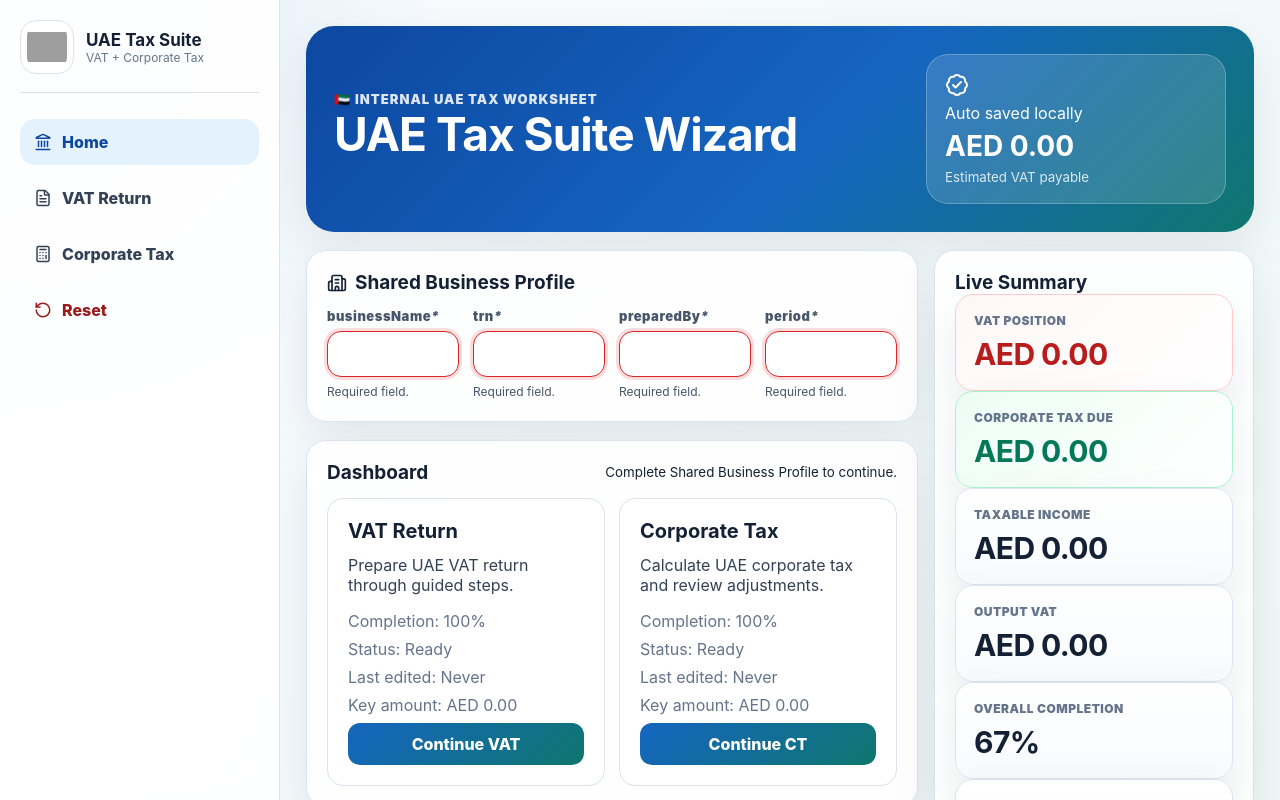
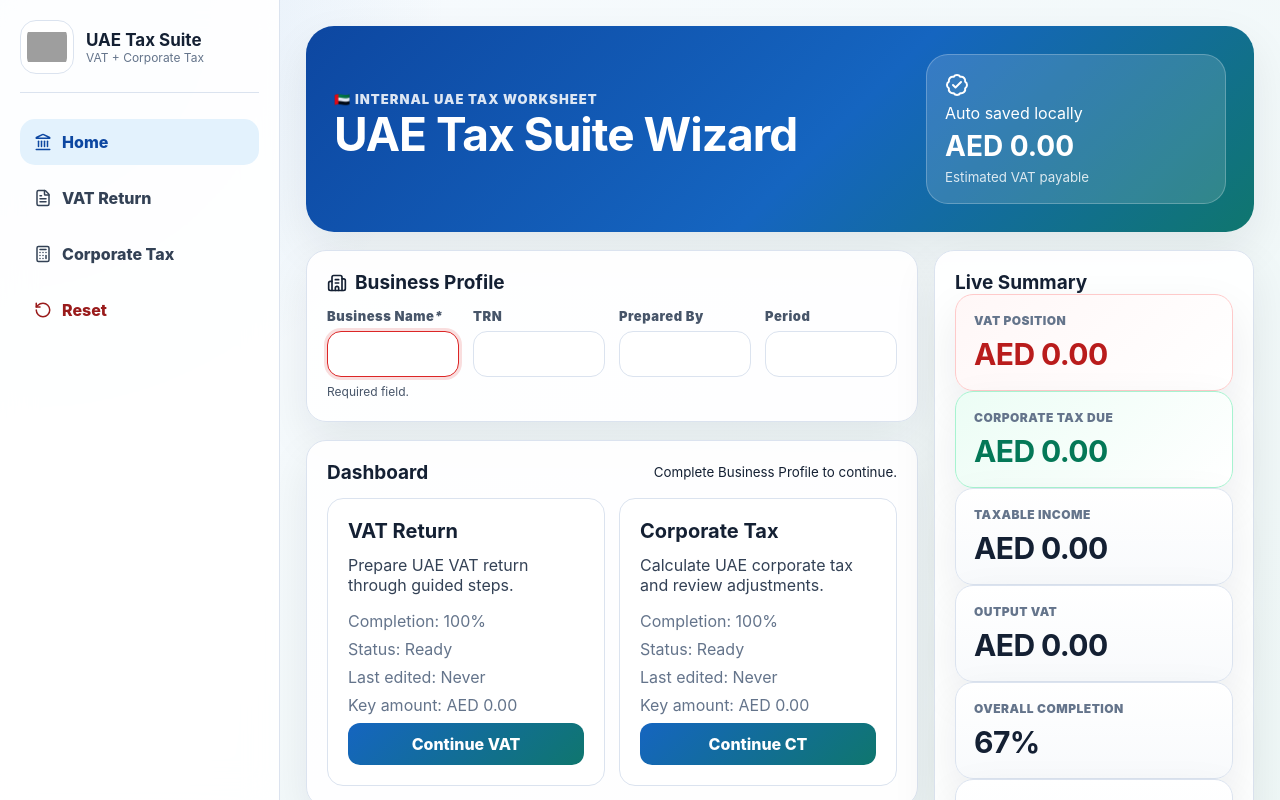
Before and after one commit to aimzworld007/FTA-VAT-TAX-Calculator, a React (Vite) app: page / in a window 1280 px wide. Shown: the top 800 px of the page. Built offline with nearby package versions, Linux system fonts and the light colour scheme; grey boxes are pictures that could not be loaded.

Commit message:
Update business profile labels and optional fields

```diff
--- a/src/main.jsx
+++ b/src/main.jsx
@@ -14,7 +14,13 @@ const FTA_LOGO = 'https://eservices.tax.gov.ae/sap/public/bc/ui2/zmcf_fmca_publi
 const VAT_DEFAULT = { emirate: '1c', mode: VAT_RULES_2026.defaultMode, zeroRated: 0, exemptSales: 0, salesAdjustmentVat: 0, expenseAdjustmentVat: 0, notes: '', months: [{ month: '', sales: 0, purchases: 0, expenses: 0 }, { month: '', sales: 0, purchases: 0, expenses: 0 }, { month: '', sales: 0, purchases: 0, expenses: 0 }] };
 const CT_DEFAULT = { fyStart: '2026-01-01', fyEnd: '2026-12-31', entityType: 'Mainland / Normal UAE Business', smallBusinessRelief: 'no', revenue: 0, cost: 0, deductible: 0, nonDeductible: 0, exemptIncome: 0, loss: 0, notes: '' };
 
-const reqProfile = ['businessName', 'trn', 'preparedBy', 'period'];
+const reqProfile = ['businessName'];
+const profileFields = [
+  { key: 'businessName', label: 'Business Name', required: true },
+  { key: 'trn', label: 'TRN', required: false },
+  { key: 'preparedBy', label: 'Prepared By', required: false },
+  { key: 'period', label: 'Period', required: false },
+];
 const reqVatStep1 = ['emirate', 'mode'];
 const reqCtStep2 = ['revenue', 'cost', 'deductible'];
 
@@ -39,10 +45,10 @@ function App() {
   const setCtTracked = (v) => { setCt(v); touch('ctEditedAt'); };
 
   const completion = useMemo(() => {
-    const p = reqProfile.filter((k) => String(profile[k] || '').trim()).length;
+    const p = profileFields.filter((f) => String(profile[f.key] || '').trim()).length;
     const vatInputs = [vat.zeroRated, vat.exemptSales, vat.salesAdjustmentVat, vat.expenseAdjustmentVat, ...vat.months.flatMap((m) => [m.sales, m.purchases, m.expenses])].filter((v) => String(v ?? '').trim() !== '').length;
     const ctInputs = [ct.revenue, ct.cost, ct.deductible, ct.nonDeductible, ct.exemptIncome, ct.loss].filter((v) => String(v ?? '').trim() !== '').length;
-    return { profile: Math.round((p / 4) * 100), vat: Math.round((vatInputs / 13) * 100), ct: Math.round((ctInputs / 6) * 100) };
+    return { profile: Math.round((p / profileFields.length) * 100), vat: Math.round((vatInputs / 13) * 100), ct: Math.round((ctInputs / 6) * 100) };
   }, [profile, vat, ct]);
 
   const openWizard = (type) => setActiveTab(type);
@@ -70,7 +76,7 @@ const getStatus = (pct) => (pct === 0 ? 'Not Started' : pct === 100 ? 'Ready' :
 const TaxSelectionCards = ({ completion, meta, vatResult, ctResult, onSelect, canSelect }) => <div className="selector-grid">{[
   { key: 'vat', title: 'VAT Return', desc: 'Prepare UAE VAT return through guided steps.', pct: completion.vat, edited: meta.vatEditedAt, amount: money(vatResult.netVat), cta: completion.vat ? 'Continue VAT' : 'Start VAT' },
   { key: 'ct', title: 'Corporate Tax', desc: 'Calculate UAE corporate tax and review adjustments.', pct: completion.ct, edited: meta.ctEditedAt, amount: money(ctResult.taxDue), cta: completion.ct ? 'Continue CT' : 'Start CT' },
-].map((c) => <div key={c.key} className="selector-card material"><strong>{c.title}</strong><p>{c.desc}</p><span>Completion: {c.pct}%</span><span>Status: {getStatus(c.pct)}</span><span>Last edited: {c.edited ? new Date(c.edited).toLocaleString() : 'Never'}</span><span>Key amount: {c.amount}</span><button className="cta" disabled={!canSelect} title={!canSelect ? 'Complete Shared Business Profile first.' : ''} onClick={() => onSelect(c.key)}>{c.cta}</button></div>)}</div>;
+].map((c) => <div key={c.key} className="selector-card material"><strong>{c.title}</strong><p>{c.desc}</p><span>Completion: {c.pct}%</span><span>Status: {getStatus(c.pct)}</span><span>Last edited: {c.edited ? new Date(c.edited).toLocaleString() : 'Never'}</span><span>Key amount: {c.amount}</span><button className="cta" disabled={!canSelect} title={!canSelect ? 'Complete Business Profile first.' : ''} onClick={() => onSelect(c.key)}>{c.cta}</button></div>)}</div>;
 
 const HomeDashboard = ({ completion, meta, vatResult, ctResult, onSelect, profile, setProfile }) => {
   const missingProfile = reqProfile.filter((k) => !String(profile[k] || '').trim());
@@ -81,13 +87,13 @@ const HomeDashboard = ({ completion, meta, vatResult, ctResult, onSelect, profil
     <section className="card">
       <div className="card-title">
         <h2>Dashboard</h2>
-        {!canSelect && <small>Complete Shared Business Profile to continue.</small>}
+        {!canSelect && <small>Complete Business Profile to continue.</small>}
       </div>
       <TaxSelectionCards completion={completion} meta={meta} vatResult={vatResult} ctResult={ctResult} onSelect={onSelect} canSelect={canSelect} />
     </section>
   </>;
 };
-const SharedBusinessProfile = ({ profile, setProfile, errors = [] }) => <section className="card"><div className="card-title"><h2><Building2 size={20} />Shared Business Profile</h2></div><div className="form-grid four">{reqProfile.map((k) => <Field key={k} label={k} required error={errors.includes(k) ? 'Required field.' : ''}><input className={errors.includes(k) ? 'invalid' : ''} value={profile[k]} onChange={(e) => setProfile({ ...profile, [k]: e.target.value })} /></Field>)}</div></section>;
+const SharedBusinessProfile = ({ profile, setProfile, errors = [] }) => <section className="card"><div className="card-title"><h2><Building2 size={20} />Business Profile</h2></div><div className="form-grid four">{profileFields.map((field) => <Field key={field.key} label={field.label} required={field.required} error={field.required && errors.includes(field.key) ? 'Required field.' : ''}><input className={field.required && errors.includes(field.key) ? 'invalid' : ''} value={profile[field.key]} onChange={(e) => setProfile({ ...profile, [field.key]: e.target.value })} /></Field>)}</div></section>;
 
 function WizardShell({ type, wizardStep, setWizardStep, profile, setProfile, vat, setVat, ct, setCt, result, completion, meta, backHome }) {
   const steps = type === 'vat' ? ['Profile', 'Inputs', 'Review', 'Export'] : ['Profile', 'Revenue & Expenses', 'Adjustments / Relief', 'Review & Export'];
@@ -128,7 +134,7 @@ const ExportActions = ({ type, canExport }) => <section className="card no-print
 const LiveSummary = ({ activeTab, vatResult, ctResult, completion, missingRequired }) => {
   const vatView = activeTab === 'vat';
   const ctView = activeTab === 'ct';
-  return <aside className="summary-rail"><section className="card"><h2>Live Summary</h2><div className="stack">{!ctView && <Kpi label="VAT Position" value={money(vatResult.netVat)} tone={vatResult.isPayable ? 'danger' : 'success'} />}{!vatView && <Kpi label="Corporate Tax Due" value={money(ctResult.taxDue)} tone="success" />}{(ctView || activeTab === 'home') && <Kpi label="Taxable Income" value={money(ctResult.taxableIncome)} />}{(vatView || activeTab === 'home') && <Kpi label="Output VAT" value={money(vatResult.outputVat)} />}<Kpi label="Overall Completion" value={`${Math.round((completion.profile + completion.vat + completion.ct) / 3)}%`} /><Kpi label="Missing Required" value={String(missingRequired)} note="Shared profile fields" /></div></section></aside>;
+  return <aside className="summary-rail"><section className="card"><h2>Live Summary</h2><div className="stack">{!ctView && <Kpi label="VAT Position" value={money(vatResult.netVat)} tone={vatResult.isPayable ? 'danger' : 'success'} />}{!vatView && <Kpi label="Corporate Tax Due" value={money(ctResult.taxDue)} tone="success" />}{(ctView || activeTab === 'home') && <Kpi label="Taxable Income" value={money(ctResult.taxableIncome)} />}{(vatView || activeTab === 'home') && <Kpi label="Output VAT" value={money(vatResult.outputVat)} />}<Kpi label="Overall Completion" value={`${Math.round((completion.profile + completion.vat + completion.ct) / 3)}%`} /><Kpi label="Missing Required" value={String(missingRequired)} note="Business profile fields" /></div></section></aside>;
 };
 
 createRoot(document.getElementById('root')).render(<App />);
```
